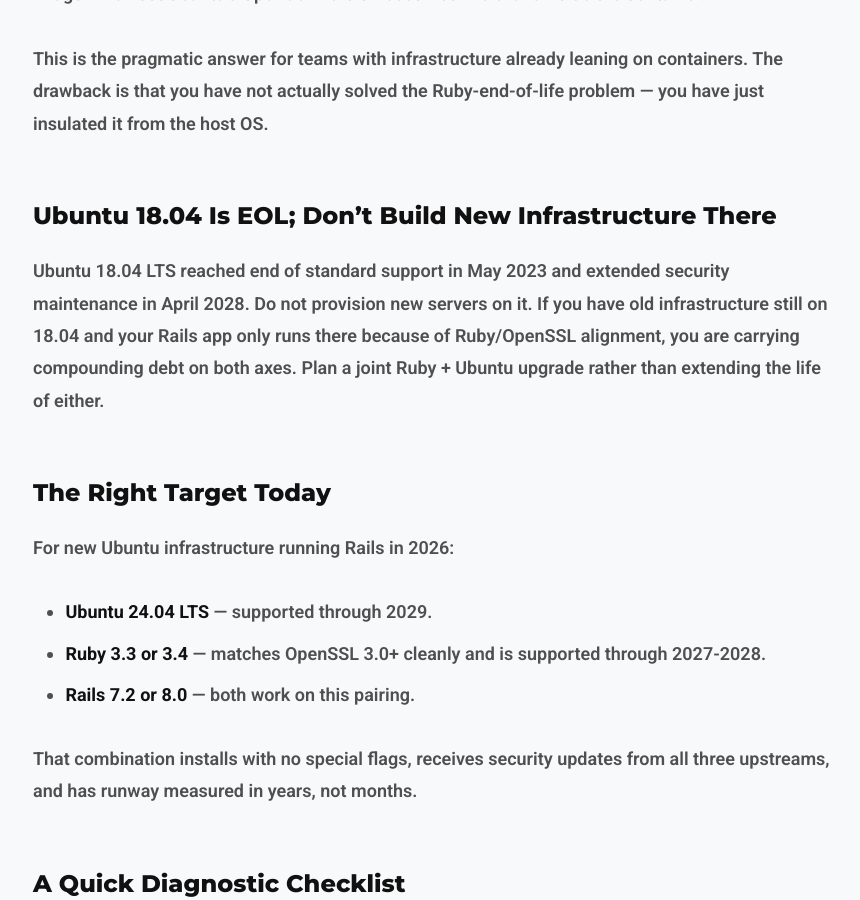
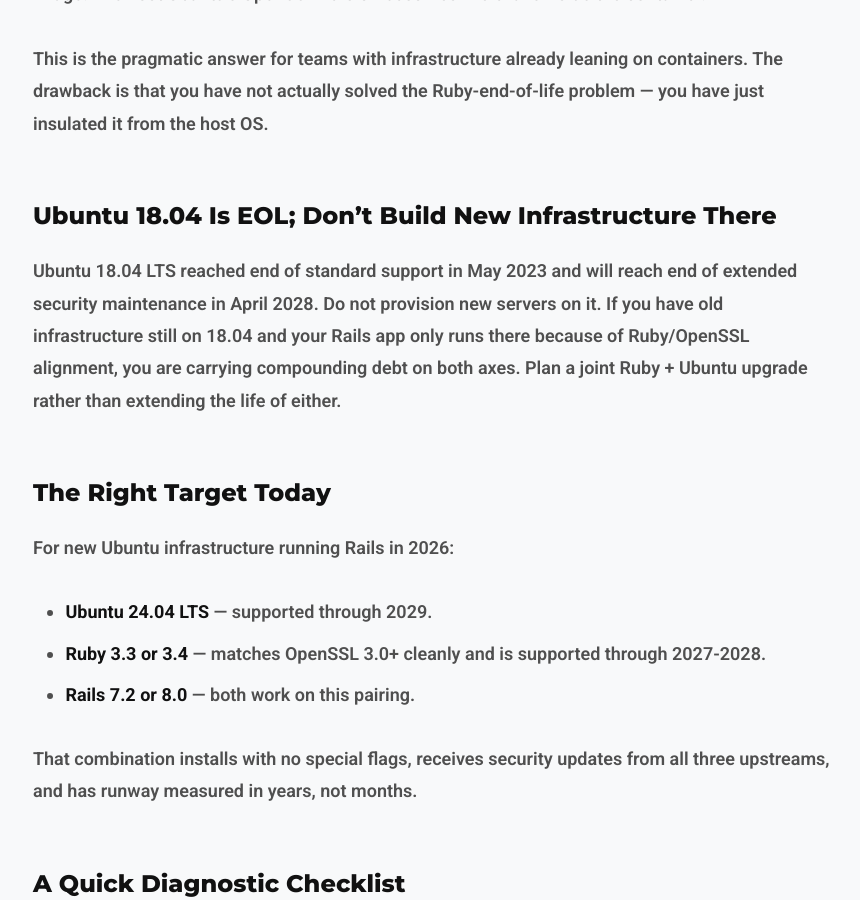
Before and after one commit to waleo/railsfever-05-2025, a Jekyll site: the page built from _posts/2026-04-23-ruby-version-ubuntu-openssl-compatibility.md, in a window 1280 px wide and 900 px high, scrolled down 6114 px. Shown: the whole window, without its empty margins (207-1067 px from the left). Built offline with Jekyll 4.4.1, drawn with Linux system fonts in a browser that asks for light colours.

Commit message:
Fix ambiguity in post

```diff
--- a/_posts/2026-04-23-ruby-version-ubuntu-openssl-compatibility.md
+++ b/_posts/2026-04-23-ruby-version-ubuntu-openssl-compatibility.md
@@ -130,7 +130,7 @@
 
 ## Ubuntu 18.04 Is EOL; Don't Build New Infrastructure There
 
-Ubuntu 18.04 LTS reached end of standard support in May 2023 and extended security maintenance in April 2028. Do not provision new servers on it. If you have old infrastructure still on 18.04 and your Rails app only runs there because of Ruby/OpenSSL alignment, you are carrying compounding debt on both axes. Plan a joint Ruby + Ubuntu upgrade rather than extending the life of either.
+Ubuntu 18.04 LTS reached end of standard support in May 2023 and will reach end of extended security maintenance in April 2028. Do not provision new servers on it. If you have old infrastructure still on 18.04 and your Rails app only runs there because of Ruby/OpenSSL alignment, you are carrying compounding debt on both axes. Plan a joint Ruby + Ubuntu upgrade rather than extending the life of either.
 
 ## The Right Target Today
 
```
